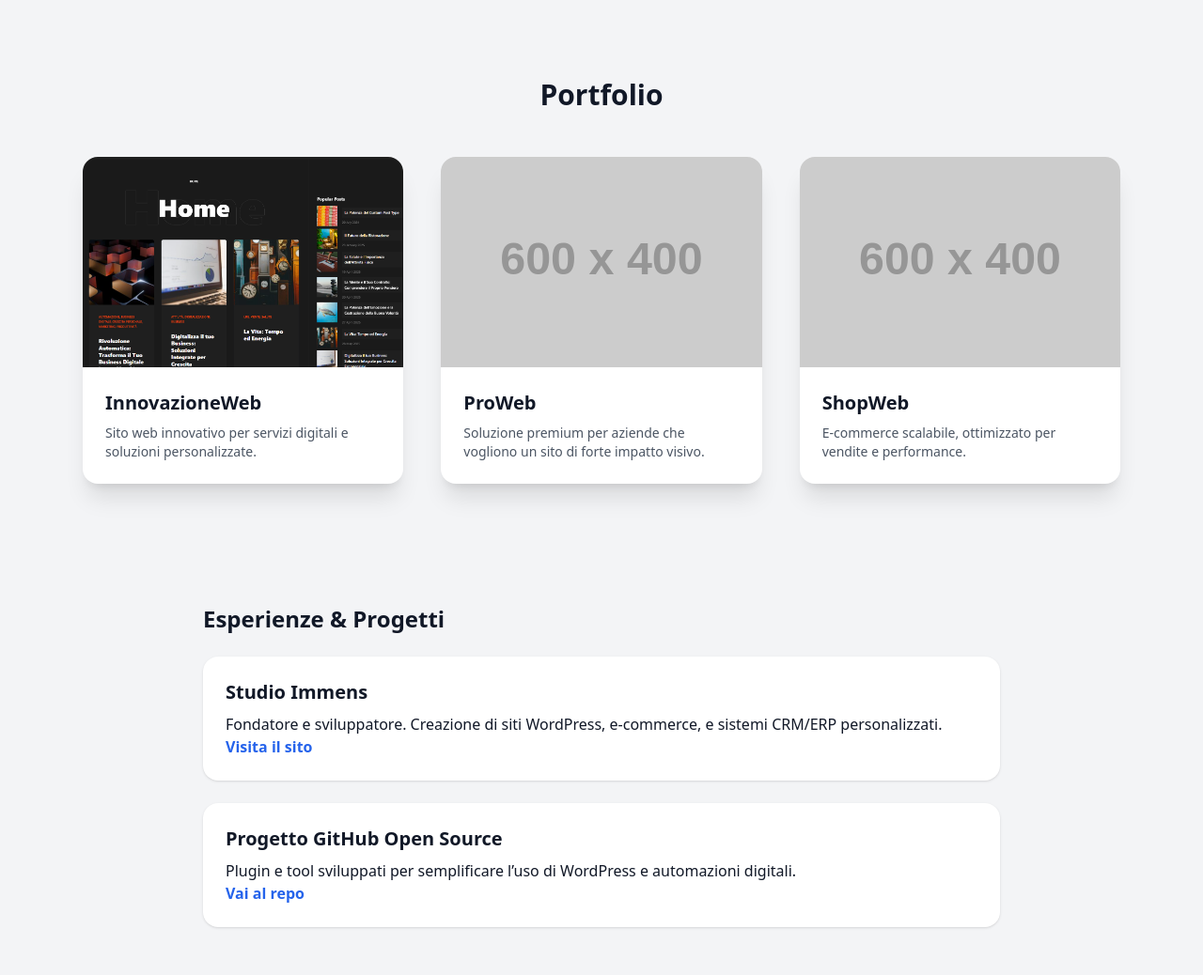
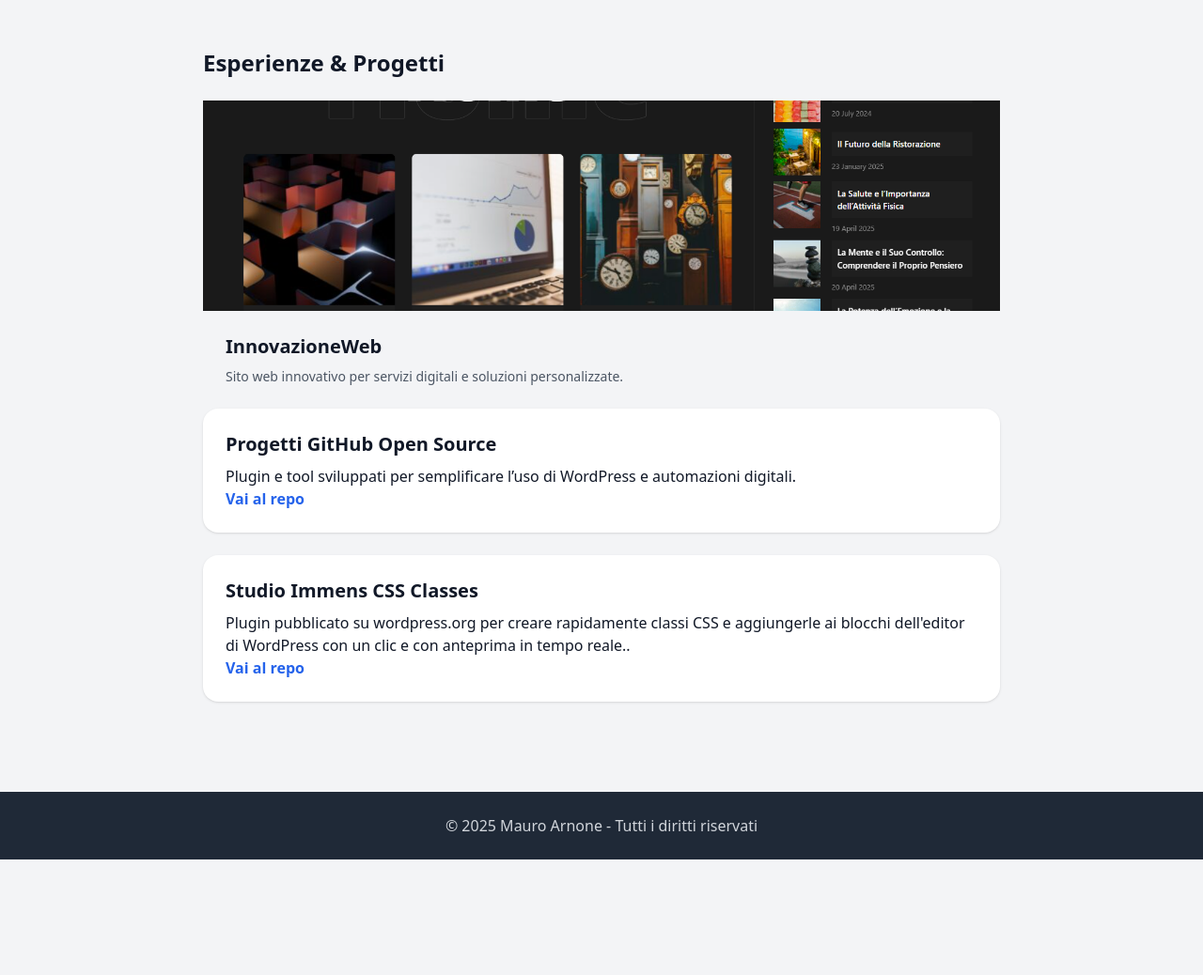
Before and after one commit to Immens95/MauroArnone, a plain HTML site: page index.html in a window 1280 px wide. Shown: the part 1091-2129 px from the top of the page at 94% size. After the commit the page ends 2006 px from the top, so only its background shows below. Drawn offline with nearby package versions, Linux system fonts and the light colour scheme; placeholder pictures from the web are drawn by us.

Commit message:
Update index.html

```diff
--- a/index.html
+++ b/index.html
@@ -49,13 +49,13 @@
     </ul>
   </section>
 
-  <!-- Portfolio -->
-<section class="max-w-6xl mx-auto py-20 px-6">
-  <h2 class="text-3xl font-bold text-center mb-12">Portfolio</h2>
 
-  <div class="grid grid-cols-1 md:grid-cols-3 gap-10">
 
-   <!-- Card sito con preview live -->
+  <!-- Esperienze -->
+  <section class="max-w-4xl mx-auto py-12 px-6">
+    <h2 class="text-2xl font-bold mb-6">Esperienze & Progetti</h2>
+
+     <!-- Card sito con preview live -->
     <a href="https://innovazioneweb.com/" target="_blank"
        class="group relative bg-white rounded-2xl shadow-xl overflow-hidden transform transition duration-500 hover:rotate-1 hover:-translate-y-3 hover:shadow-2xl">
 
@@ -63,9 +63,6 @@
          <img src="res\Immagine 2025-08-20 115437.png"
          alt="InnovazioneWeb"
          class="w-full h-56 object-cover group-hover:scale-105 transition duration-500">
-
-        <!-- <iframe src="https://innovazioneweb.com" style="width:100%; height:100%; border:none;" loading="lazy" title="InnovazioneWeb" allowfullscreen="">
-        </iframe> -->
       </div>
 
       <div class="p-6">
@@ -74,53 +71,20 @@
       </div>
     </a>
 
-    <!-- Card sito -->
-    <a href="https://proweb.studioimmens.com" target="_blank"
-       class="group relative bg-white rounded-2xl shadow-xl overflow-hidden transform transition duration-500 hover:-rotate-1 hover:-translate-y-3 hover:shadow-2xl">
+    <div class="space-y-6">
 
-      <div class="overflow-hidden">
-        <img src="https://via.placeholder.com/600x400" alt="ProWeb"
-             class="w-full h-56 object-cover group-hover:scale-105 transition duration-500">
+      <div class="p-6 bg-white rounded-2xl shadow hover:shadow-lg transition">
+        <h3 class="text-xl font-semibold">Progetti GitHub Open Source</h3>
+        <p class="mt-2">Plugin e tool sviluppati per semplificare l’uso di WordPress e automazioni digitali.</p>
+        <a href="https://github.com/Immens95" class="text-blue-600 font-semibold hover:underline">Vai al repo</a>
       </div>
 
-      <div class="p-6">
-        <h3 class="text-xl font-semibold mb-2">ProWeb</h3>
-        <p class="text-gray-600 text-sm">Soluzione premium per aziende che vogliono un sito di forte impatto visivo.</p>
-      </div>
-    </a>
-
-    <!-- Card sito -->
-    <a href="https://shopweb.studioimmens.com" target="_blank"
-       class="group relative bg-white rounded-2xl shadow-xl overflow-hidden transform transition duration-500 hover:rotate-2 hover:-translate-y-3 hover:shadow-2xl">
-
-      <div class="overflow-hidden">
-        <img src="https://via.placeholder.com/600x400" alt="ShopWeb"
-             class="w-full h-56 object-cover group-hover:scale-105 transition duration-500">
+      <div class="p-6 bg-white rounded-2xl shadow hover:shadow-lg transition">
+        <h3 class="text-xl font-semibold">Studio Immens CSS Classes</h3>
+        <p class="mt-2">Plugin pubblicato su wordpress.org per creare rapidamente classi CSS e aggiungerle ai blocchi dell'editor di WordPress con un clic e con anteprima in tempo reale..</p>
+        <a href="https://github.com/Studio-Immens/studio-immens-css-classes" class="text-blue-600 font-semibold hover:underline">Vai al repo</a>
       </div>
 
-      <div class="p-6">
-        <h3 class="text-xl font-semibold mb-2">ShopWeb</h3>
-        <p class="text-gray-600 text-sm">E-commerce scalabile, ottimizzato per vendite e performance.</p>
-      </div>
-    </a>
-
-  </div>
-</section>
-
-  <!-- Esperienze -->
-  <section class="max-w-4xl mx-auto py-12 px-6">
-    <h2 class="text-2xl font-bold mb-6">Esperienze & Progetti</h2>
-    <div class="space-y-6">
-      <div class="p-6 bg-white rounded-2xl shadow hover:shadow-lg transition">
-        <h3 class="text-xl font-semibold">Studio Immens</h3>
-        <p class="mt-2">Fondatore e sviluppatore. Creazione di siti WordPress, e-commerce, e sistemi CRM/ERP personalizzati.</p>
-        <a href="https://studioimmens.com" class="text-blue-600 font-semibold hover:underline">Visita il sito</a>
-      </div>
-      <div class="p-6 bg-white rounded-2xl shadow hover:shadow-lg transition">
-        <h3 class="text-xl font-semibold">Progetto GitHub Open Source</h3>
-        <p class="mt-2">Plugin e tool sviluppati per semplificare l’uso di WordPress e automazioni digitali.</p>
-        <a href="https://github.com/tuo-username" class="text-blue-600 font-semibold hover:underline">Vai al repo</a>
-      </div>
     </div>
   </section>
 
```
